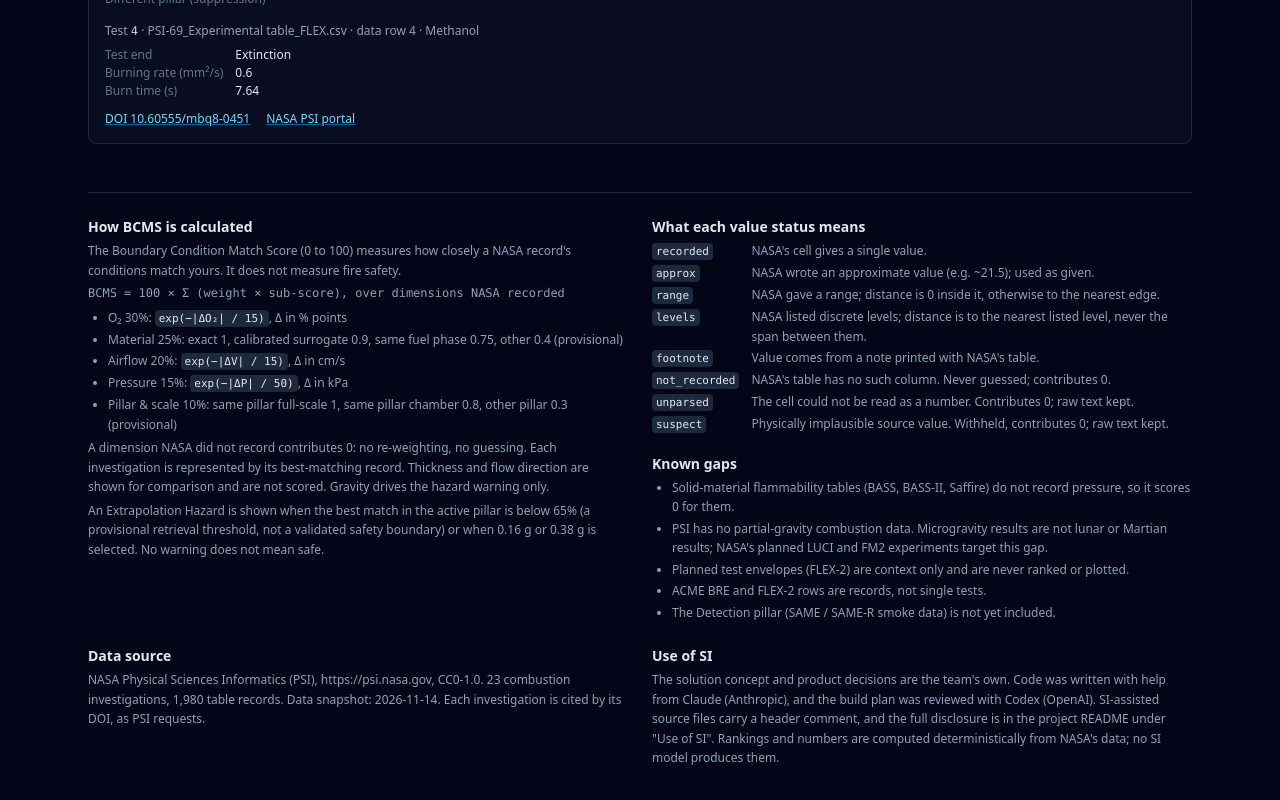
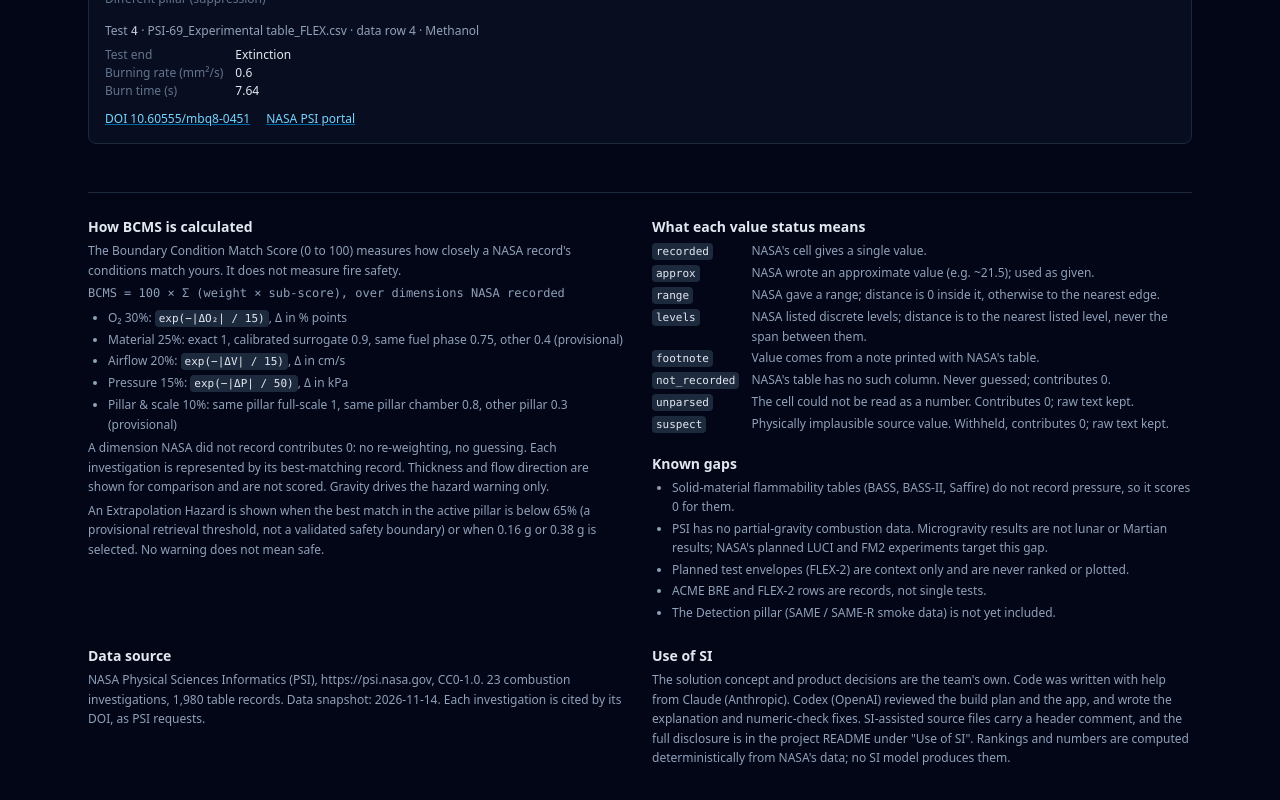
Before and after one commit to prattaybanik03/flamebound-flame-in-freefall, a Next.js app in the folder web/: page / in a window 1280 px wide. Shown: the part 5846-6646 px from the top of the page. Built offline with nearby package versions, Linux system fonts and the light colour scheme.

Commit message:
Credit Codex code contribution in SI disclosure

```diff
--- a/web/src/components/Method.tsx
+++ b/web/src/components/Method.tsx
@@ -99,7 +99,8 @@ export default function Method({ bundle }: { bundle: Bundle }) {
         <h2 className={H}>Use of SI</h2>
         <p className={P}>
           The solution concept and product decisions are the team&apos;s own. Code was written with help from Claude
-          (Anthropic), and the build plan was reviewed with Codex (OpenAI). SI-assisted source files carry a header
+          (Anthropic). Codex (OpenAI) reviewed the build plan and the app, and wrote the explanation and
+          numeric-check fixes. SI-assisted source files carry a header
           comment, and the full disclosure is in the project README under &quot;Use of SI&quot;. Rankings and numbers are
           computed deterministically from NASA&apos;s data; no SI model produces them.
         </p>
```
Also changed, not shown: 1 other file (tests, documents, lock files or other folders).
